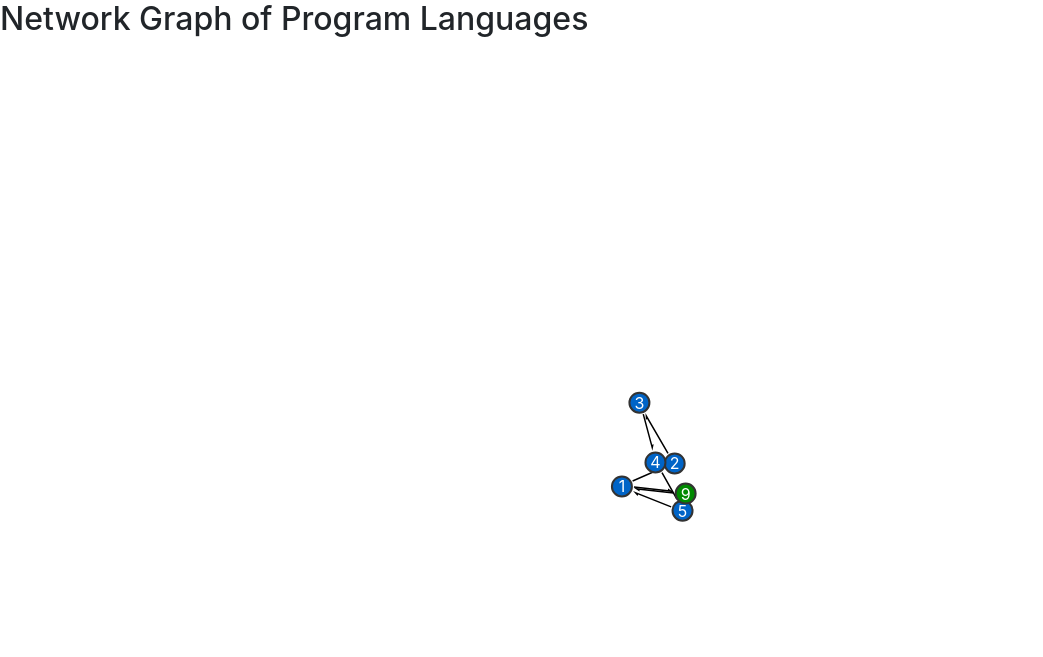
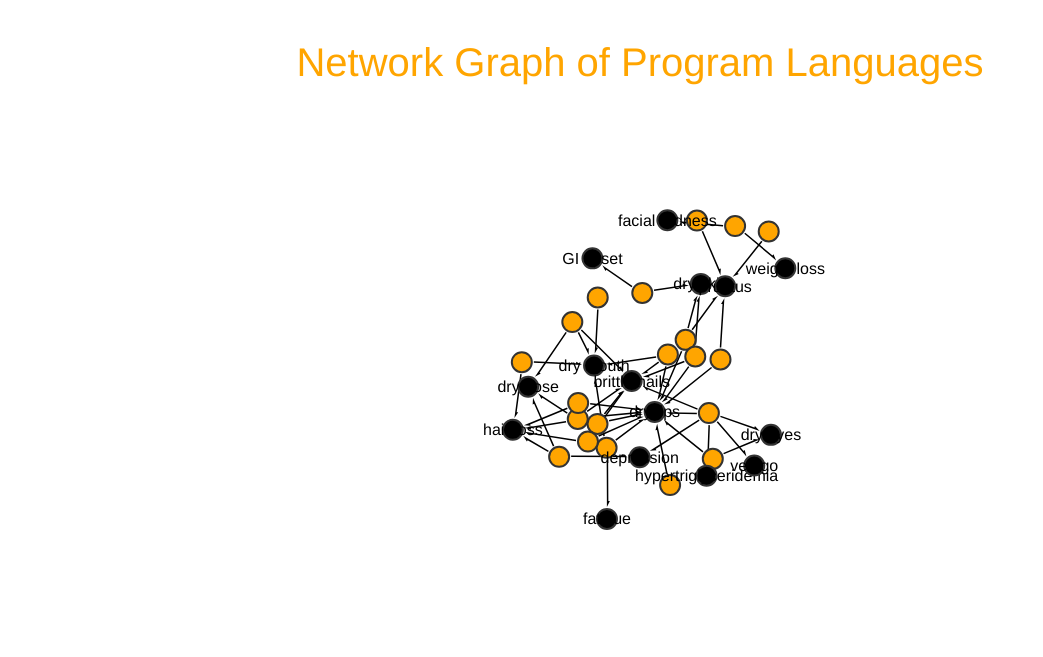
Before and after one commit to tannerp/history_program_lang, a plain HTML site: page languages.html in a window 1280 px wide. Shown: the whole page, without its empty margins (0-1043 px from the left). Drawn offline with nearby package versions, Linux system fonts and the light colour scheme; animation ran at ten frames a second.

Commit message:
Feature: click on a node opens up slider in bottom page with more details on the selected node.

```diff
--- a/languages.html
+++ b/languages.html
@@ -5,8 +5,8 @@
 <head>
   <meta charset="utf-8">
 
-  <title>Network Graph of Program Languages</title>
-  <meta name="description" content="The HTML5 Herald">
+  <title>Network Graph of Programming Languages</title>
+  <meta name="description" content="Network Graph of Program Languages">
   <meta name="author" content="Tanner Phan">
 
   <link rel="stylesheet" href="https://stackpath.bootstrapcdn.com/bootstrap/4.3.1/css/bootstrap.min.css"
@@ -32,44 +32,248 @@
 
 <body>
   <!-- <script src="js/scripts.js"></script> -->
-  <h2> Network Graph of Program Languages</h2>
+  <h1> Network Graph of Program Languages</h1>
 
-  <div id="demo-canvas"></div>
+  <div id="chart3"></div>
+
+  <div id='slider' class="slider close">
+    <h3 id='lang_title'></h3>
+  </div>
 </body>
+
 <style>
-  #demo-canvas,
+  h1 {
+    text-align: center;
+    color: orange;
+  }
+
+  .slider {
+    background-color: orange;
+    position: absolute;
+    width: 100vw;
+    bottom: 0;
+    height: 20vh;
+    overflow: hidden;
+    transition: all 1s;
+  }
+
+  .slider.close {
+    bottom: 0;
+    height: 0;
+    transition: all 1s;
+  }
+
+  body {
+    font-family: Helvetica;
+    padding-top: 3%;
+  }
+
+  #chart3,
   .jsnx {
-    width: 100vw;
-    height: 100vh;
+    margin-left: auto;
+    margin-right: auto;
+    width: 90vw;
+    height: 70vh;
+    background-color: white;
   }
 </style>
 <script>
-  var G = new jsnx.DiGraph();
+  let selct_lang;
+  var G3 = new jsnx.DiGraph();
 
-  G.addNodesFrom([
-    1, 2, 3, 4, 5, [9, {color: '#008A00'}]],
-    {color: '#0064C7'}
-  );
+  // patients are green
+  G3.addNodesFrom([1, 2, 3, 4, 5, 6, 7, 8, 9, 10, 11, 12, 13, 14, 15, 16, 17, 18, 19, 20], {
+    group: 0,
+    color: 'orange'
+  });
+  // symptoms are red
+  G3.addNodesFrom(
+    [
+      [21, {
+        name: "dry mouth"
+      }],
+      [22, {
+        name: "dry lips "
+      }],
+      [23, {
+        name: "dry nose"
+      }],
+      [24, {
+        name: "dry skin"
+      }],
+      [25, {
+        name: "brittle nails"
+      }],
+      [26, {
+        name: "pruritus"
+      }],
+      [27, {
+        name: "hair loss"
+      }],
+      [28, {
+        name: "depression"
+      }],
+      [29, {
+        name: "dry eyes"
+      }],
+      [30, {
+        name: "fatigue"
+      }],
+      [31, {
+        name: "hypertriglyceridemia"
+      }],
+      [32, {
+        name: "vertigo"
+      }],
+      [33, {
+        name: "GI upset"
+      }],
+      [34, {
+        name: "facial redness"
+      }],
+      [35, {
+        name: "weight loss"
+      }]
+    ], {
+      group: 0,
+      // size: 40,
+      // color: 'orange'
+    });
 
-  G.addCycle([1, 2, 3, 4, 5]);
-  G.addEdgesFrom([
-    [1, 9],
-    [9, 1]
+
+  edges = [];
+  edges.push([
+    [1, 23],
+    [1, 25],
+    [1, 21],
+    [1, 25],
+    [2, 30],
+    [2, 22],
+    [2, 21],
+    [3, 21],
+    [4, 21],
+    [4, 27],
+    [5, 31],
+    [5, 28],
+    [5, 32],
+    [5, 29],
+    [5, 22],
+    [5, 25],
+    [6, 24],
+    [6, 33],
+    [7, 22],
+    [7, 24],
+    [7, 26],
+    [8, 34],
+    [8, 35],
+    [9, 24],
+    [9, 22],
+    [9, 25],
+    [10, 26],
+    [11, 22],
+    [11, 25],
+    [12, 26],
+    [13, 27],
+    [13, 22],
+    [13, 23],
+    [13, 25],
+    [14, 27],
+    [14, 28],
+    [14, 23],
+    [15, 22],
+    [15, 27],
+    [16, 22],
+    [16, 26],
+    [17, 22],
+    [17, 27],
+    [17, 25],
+    [18, 22],
+    [18, 29],
+    [19, 22],
+    [20, 25],
+    [20, 22],
+    [20, 21]
   ]);
 
-  jsnx.draw(G, {
-    element: '#demo-canvas',
+
+
+  G3.addEdgesFrom(edges[0]);
+
+
+  // var color = d3.scale.category20();
+
+  jsnx.draw(G3, {
+    element: '#chart3',
     withLabels: true,
+    labels: "name",
+    layout_attr: {
+      charge: -150,
+      linkDistance: 50
+    },
+    labelStyle: {
+      fill: 'black'
+    },
     nodeStyle: {
       fill: function (d) {
         return d.data.color;
       }
     },
-    labelStyle: {
-      fill: 'white'
+    node_attr: {
+      r: 30,
+      title: function (d) {
+        return d.name;
+      },
+      id: function (d) {
+        return 'node-' + d.node;
+      }
     },
-    stickyDrag: true
+    // node_style: {
+    //   fill: function (d) {
+    //     return "orange"
+    //     // console.log(d.data.color);
+    //     // return d.data.color;
+    //   },
+    //   stroke: 'orange'
+    // },
+    // edge_style: {
+    //   color: "orange",
+    //   stroke: '#febb2f'
+    // }
+  }, true);
+
+
+  function update_select_lang(lang){
+
+    let el = document.getElementById("slider");
+
+    el.classList.remove("close")
+
+    document.getElementById("lang_title").innerText = lang.data.name
+    console.log(lang.data.name)
+    console.log(document.getElementById("lang_title"))
+  }
+
+  function highlight_nodes(nodes, on) {
+    nodes.forEach(function (n) {
+      d3.select('#node-' + n).style('fill', function (d) {
+        return on ? '#febb2f' : d.data.color;
+      });
+    });
+  }
+
+  d3.selectAll('.node').on('click', function (d) {
+    highlight_nodes(d.G.neighbors(d.node).concat(d.node), true);
+
+    update_select_lang(d);
+
+    // console.log(d)
   });
+
+  // d3.selectAll('.node').on('mouseout', function (d) {
+  //   highlight_nodes(d.G.neighbors(d.node).concat(d.node), false);
+  // });
+
+  // });
 </script>
 
 </html>
```
